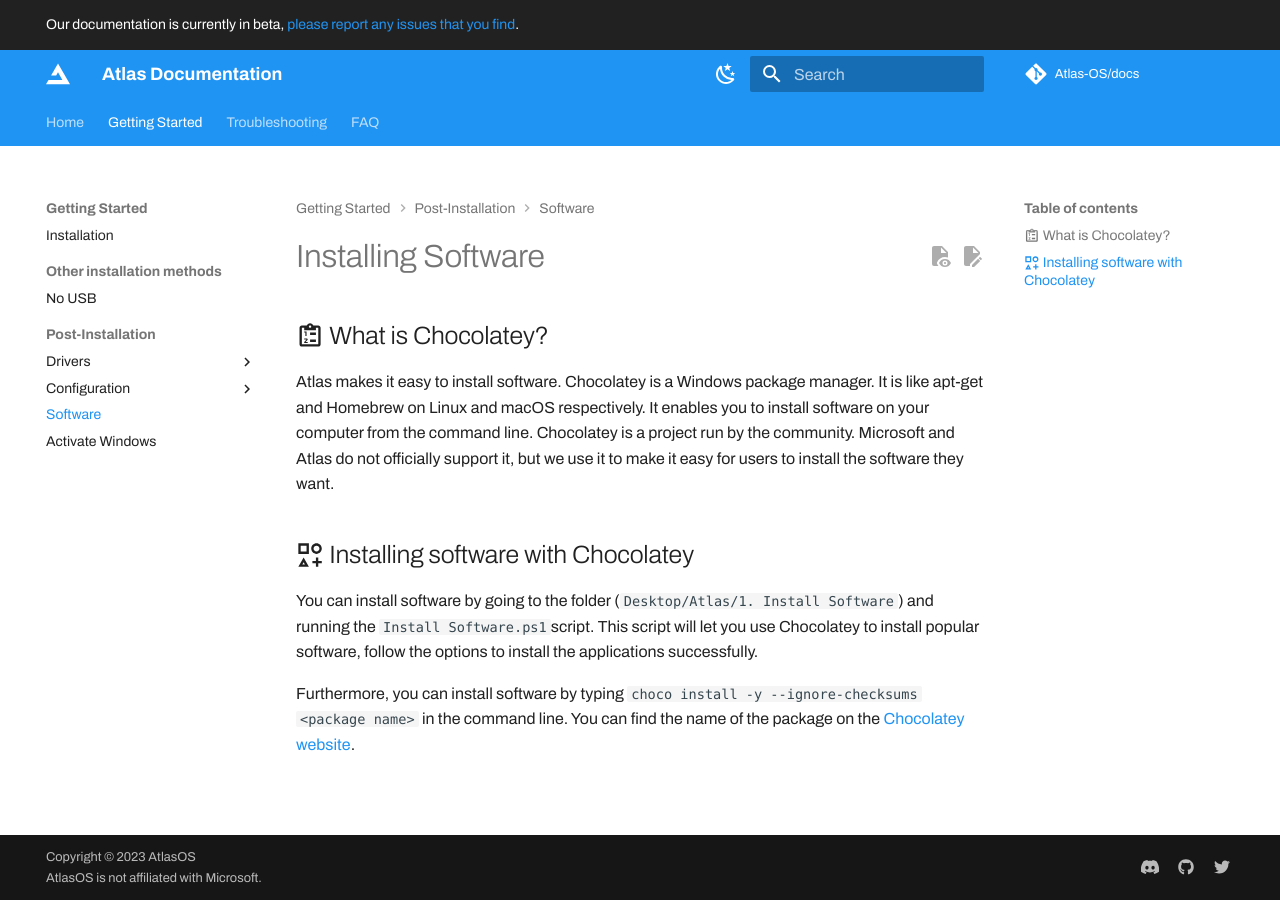
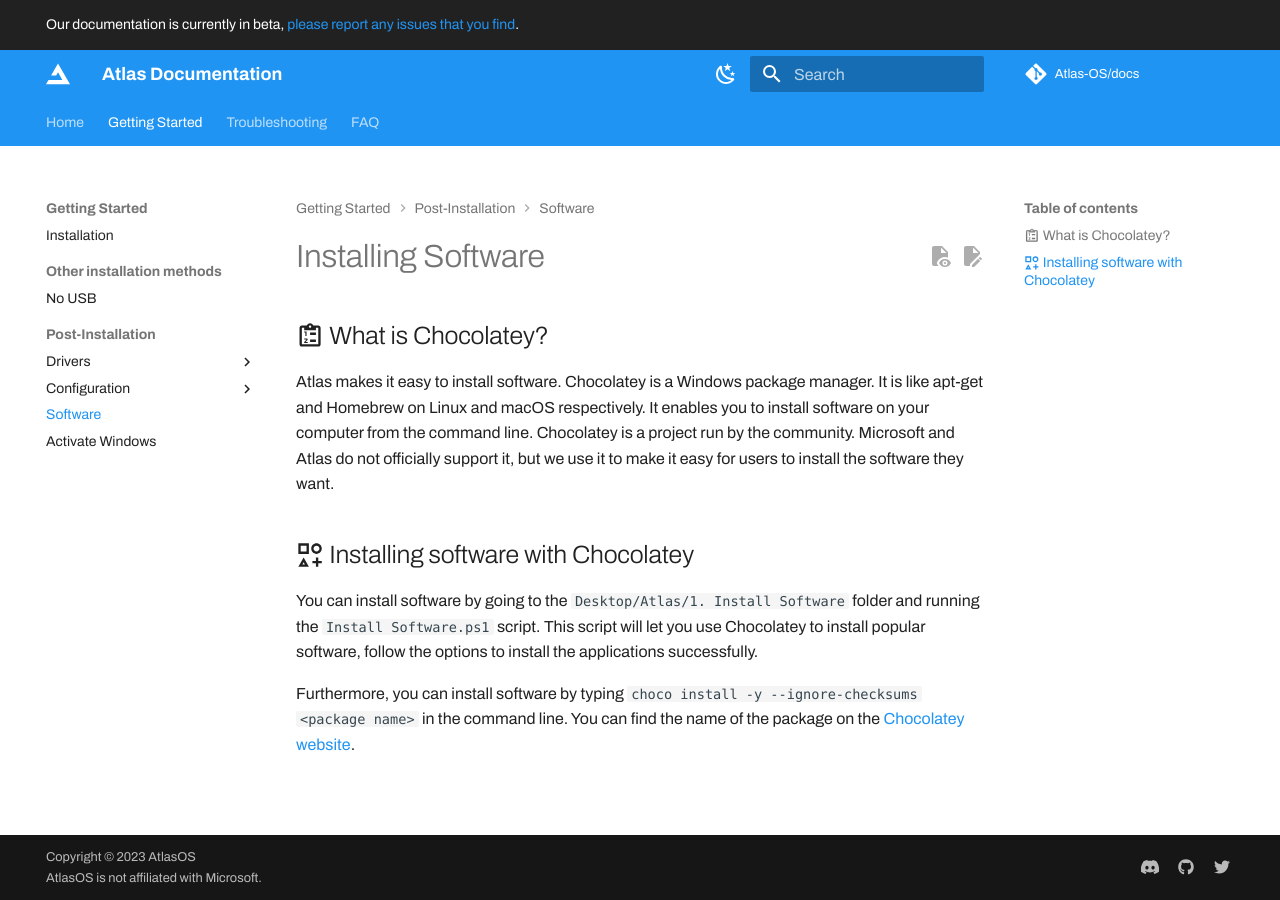
Before and after one commit to Atlas-OS/docs, an MkDocs documentation site: the page built from docs/Getting started/Post-Installation/Software/index.md, in a window 1280 px wide. Built offline with MkDocs 1.6.1 and Material for MkDocs 9.7.7, drawn with Linux system fonts in a browser that asks for light colours; some web fonts are replaced; plug-ins that fetch from the network failed and are left out; comment, search, counter and statistics services are not loaded.

```diff
--- a/docs/Getting started/Post-Installation/Software/index.md
+++ b/docs/Getting started/Post-Installation/Software/index.md
@@ -6,6 +6,6 @@ Atlas makes it easy to install software. Chocolatey is a Windows package manager
 
 ## :material-shape-plus-outline: Installing software with Chocolatey
 
-You can install software by going to the folder (``Desktop/Atlas/1. Install Software``) and running the ``Install Software.ps1``script. This script will let you use Chocolatey to install popular software, follow the options to install the applications successfully.
+You can install software by going to the ``Desktop/Atlas/1. Install Software`` folder and running the ``Install Software.ps1`` script. This script will let you use Chocolatey to install popular software, follow the options to install the applications successfully.
 
 Furthermore, you can install software by typing ``choco install -y --ignore-checksums <package name>`` in the command line. You can find the name of the package on the [Chocolatey website](https://chocolatey.org/packages).
```
